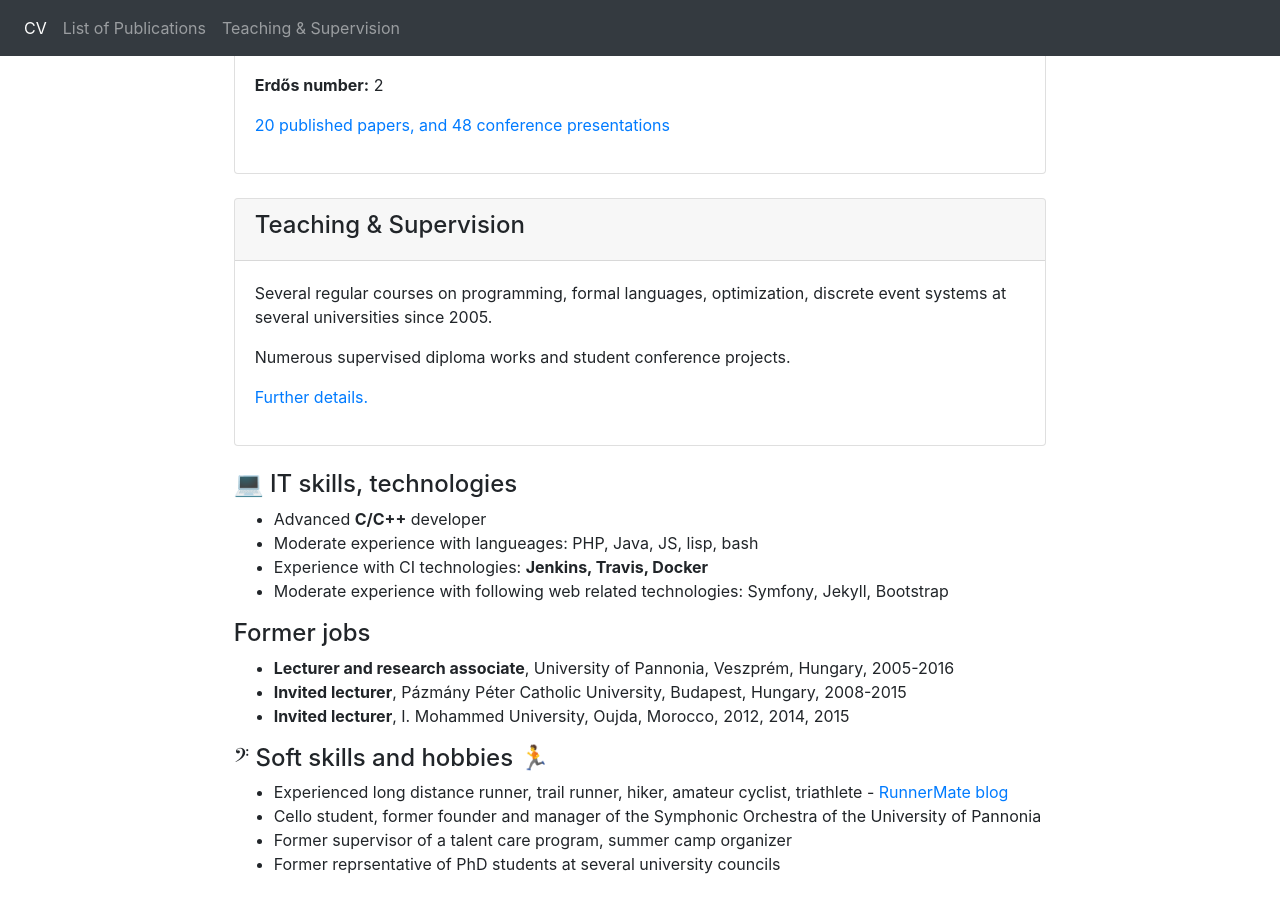
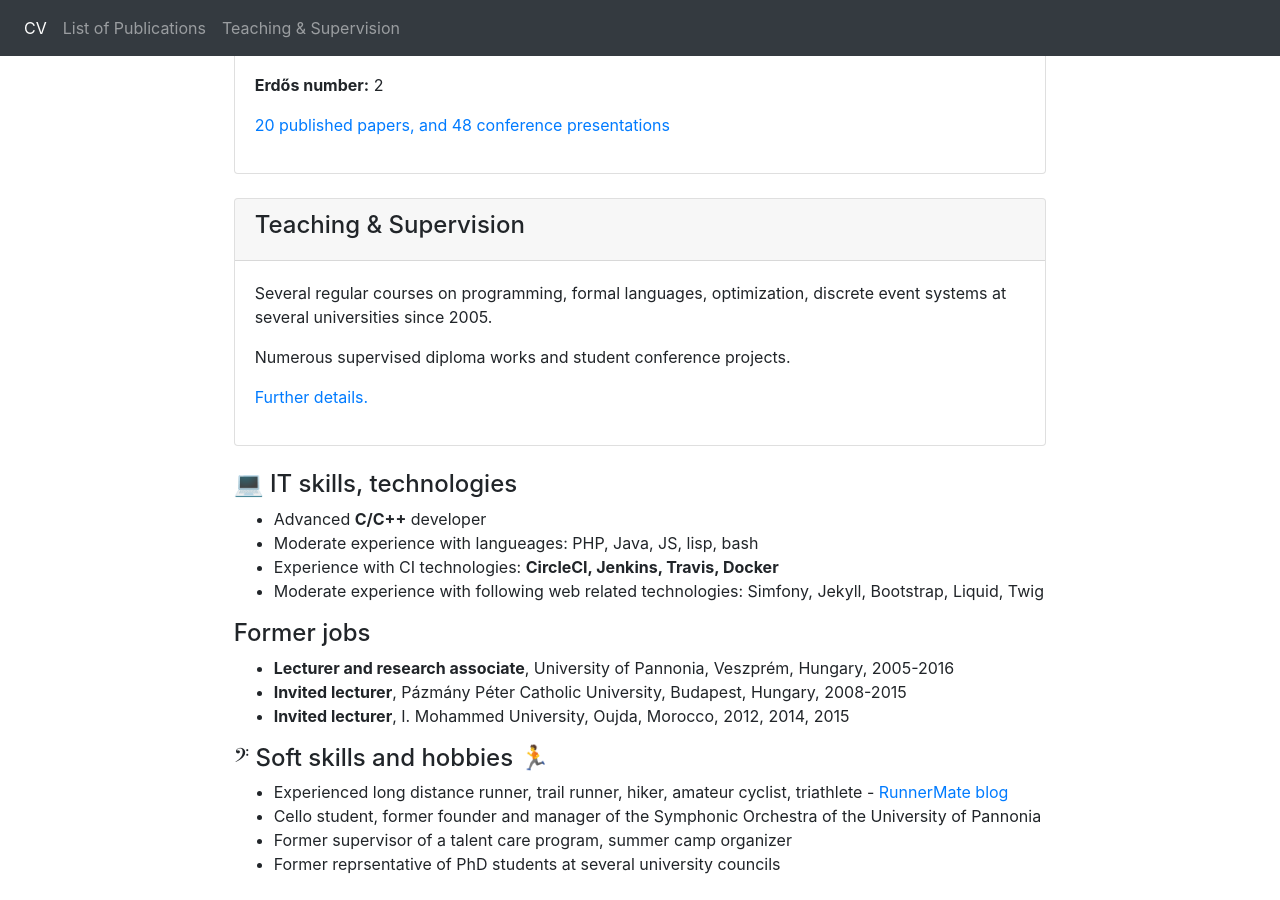
Before and after one commit to hegyhati/hegyhati.github.io, a Jekyll site: the page built from index.html, in a window 1280 px wide and 900 px high, scrolled down 1365 px. Built offline with Jekyll 4.4.1, drawn with Linux system fonts in a browser that asks for light colours.

Commit message:
Update index.html

```diff
--- a/index.html
+++ b/index.html
@@ -94,8 +94,8 @@ id: CV
           <ul>
               <li>Advanced <b>C/C++</b> developer</li>
               <li>Moderate experience with langueages: PHP, Java, JS, lisp, bash</li>
-              <li>Experience with CI technologies: <b>Jenkins, Travis, Docker</b></li>
-              <li>Moderate experience with following web related technologies: Symfony, Jekyll, Bootstrap</li>
+              <li>Experience with CI technologies: <b>CircleCI, Jenkins, Travis, Docker</b></li>
+              <li>Moderate experience with following web related technologies: Simfony, Jekyll, Bootstrap, Liquid, Twig</li>
           </ul>
 
           <h4>Former jobs</h4>
```
